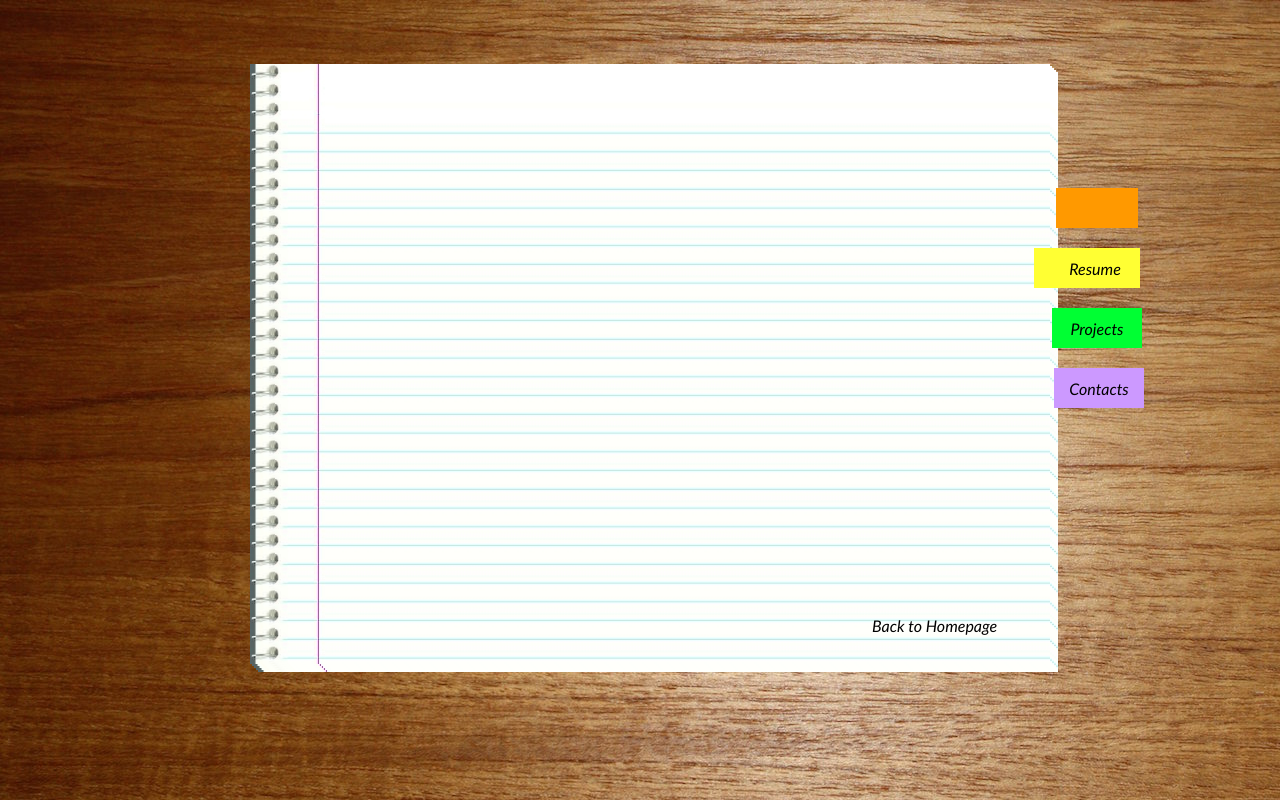
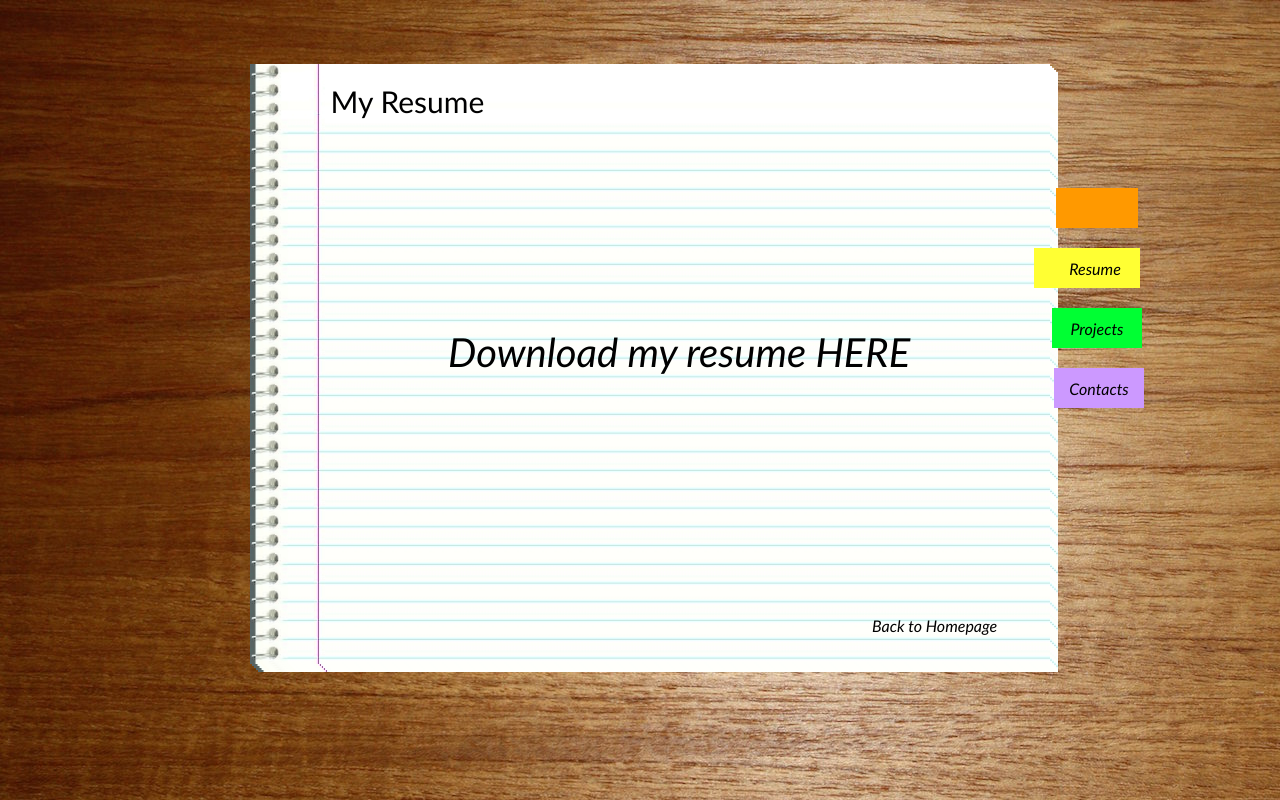
Before and after one commit to rhchun/rhchun.github.io, a plain HTML site: page resume.html in a window 1280 px wide. Drawn offline with Linux system fonts and the light colour scheme.

Commit message:
Update resume.html

```diff
--- a/resume.html
+++ b/resume.html
@@ -5,6 +5,10 @@
 		<title>Resume</title>
 	</head>
 	<body>
+		<a href="resume_2015.pdf">
+			<p id="resume_file">Download my resume HERE</p>
+		</a>
+		<p id="header">My Resume</p>
 		<img src="/images/bg_notebook.jpg" style="position: absolute; top: 0; left: 0; z-index: 6;"/>
 		<img src="/images/bg_notebook.jpg" style="position: absolute; top: 2px; left: 2px; z-index: 4;"/>
 		<img src="/images/bg_notebook.jpg" style="position: absolute; top: 4px; left: 4px; z-index: 2;"/>
```
